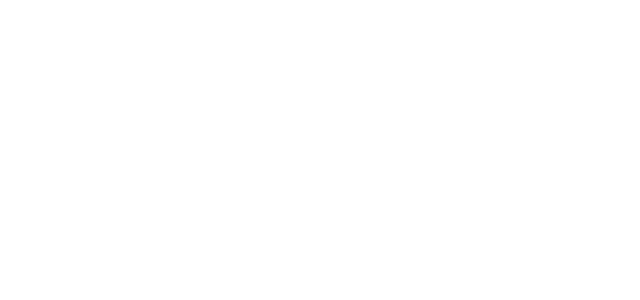
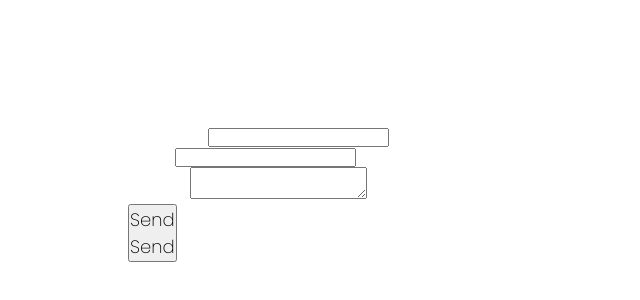
Before and after one commit to Scharlyopitz/CHEYSSOI-PARIS, a React (Vite) app: page /about in a window 1280 px wide. Shown: the part 7592-7892 px from the top of the page, without its empty margins (0-640 px from the left). Built offline with nearby package versions, Linux system fonts and the light colour scheme.

Commit message:
Ajout du formulaire

```diff
--- /dev/null
+++ b/src/components/DemarrerMonProjet/Formulaire.jsx
@@ -0,0 +1,158 @@
+import { useState } from "react";
+
+export default function Formulaire() {
+  const [informations, setInformations] = useState({
+    surface: "",
+    message: "",
+    firstname: "",
+    name: "",
+    tel: "",
+    email: "",
+    postalCode: "",
+  });
+
+  const [error, setError] = useState(false);
+  const [messageOff, setmessageOff] = useState(false);
+
+  const SuccesMsg = `Message Sent`;
+  const ErrorMsg = "Complete all Fields";
+
+  const clearFields = () => {
+    setInformations({
+      surface: "",
+      message: "",
+      firstname: "",
+      name: "",
+      tel: "",
+      email: "",
+      postalCode: "",
+    });
+  };
+
+  const refreshMessage = () => {
+    setTimeout(() => {
+      setmessageOff(false);
+    }, 1500);
+  };
+
+  const sendEmail = (e) => {
+    e.preventDefault();
+
+    const serviceId = "service_is6z0jh";
+    const templateId = "template_723rf7y";
+    const plublicKey = "Ivv9VH-K6JIKana-R";
+
+    const templateParams = {
+      user_message: informations.message,
+      user_email: informations.email,
+      user_name: informations.name,
+      to_name: "Wilhelm le boss",
+    };
+
+    const sendEmail = () => {
+      emailjs
+        .send(serviceId, templateId, templateParams, plublicKey)
+        .then((reponse) => {
+          if (
+            informations.surface !== "" &&
+            informations.message !== "" &&
+            informations.name !== "" &&
+            informations.firstname !== "" &&
+            informations.tel !== "" &&
+            informations.email !== "" &&
+            informations.postalCode !== ""
+          ) {
+            console.log(reponse);
+            clearFields();
+            setButtonMessage(SuccesMsg);
+            refreshButton();
+          } else {
+            setButtonMessage(ErrorMsg);
+            refreshButton();
+          }
+        })
+        .catch((err) => {
+          console.log(err);
+        });
+    };
+
+    if (
+      informations.surface !== "" &&
+      informations.message !== "" &&
+      informations.name !== "" &&
+      informations.firstname !== "" &&
+      informations.tel !== "" &&
+      informations.email !== "" &&
+      informations.postalCode !== ""
+    ) {
+      clearFields();
+      setError(false);
+      refreshMessage();
+      setmessageOff(true);
+      sendEmail();
+    } else {
+      setError(true);
+      setmessageOff(true);
+    }
+  };
+
+  return (
+    <div>
+      <h1>Contact Me</h1>
+
+      <form onSubmit={(e) => sendEmail(e)}>
+        <p></p>
+        <div>
+          <label htmlFor="name">
+            Full Name <span>*</span>{" "}
+          </label>
+          <input
+            autoComplete="off"
+            value={informations.name}
+            onChange={(e) =>
+              setInformations((prec) => ({ ...prec, name: e.target.value }))
+            }
+            type="text"
+            id="name"
+          />
+        </div>
+
+        <div>
+          <label htmlFor="mail">
+            Email <span>*</span>
+          </label>
+          <input
+            autoComplete="off"
+            value={informations.email}
+            onChange={(e) =>
+              setInformations((prec) => ({ ...prec, email: e.target.value }))
+            }
+            type="email"
+            id="mail"
+          />
+        </div>
+
+        <div>
+          <label htmlFor="msg">
+            Message <span>*</span>
+          </label>
+          <textarea
+            autoComplete="off"
+            value={informations.message}
+            onChange={(e) =>
+              setInformations((prec) => ({ ...prec, message: e.target.value }))
+            }
+            id="msg"
+          ></textarea>
+        </div>
+
+        <button type="submit">
+          <div className="submit">
+            <p>Send</p>
+            <p>Send</p>
+          </div>
+        </button>
+      </form>
+    </div>
+  );
+}
--- a/src/pages/About.jsx
+++ b/src/pages/About.jsx
@@ -6,6 +6,7 @@ import TextPart from "../components/Apropos/TextPart";
 import Observer from "../components/Observer";
 import { useState } from "react";
 import TextSeparation from "../components/Apropos/TextSeparation";
+import Formulaire from "../components/DemarrerMonProjet/Formulaire";
 
 export default function About() {
   const [activeSection, setActiveSection] = useState("homeSection");
@@ -115,5 +116,9 @@ function Galerie() {
 }
 
 function DemarrerMonProjet() {
-  return <section id="demarrermonprojet"></section>;
+  return (
+    <section id="demarrermonprojet">
+      <Formulaire />
+    </section>
+  );
 }
```
